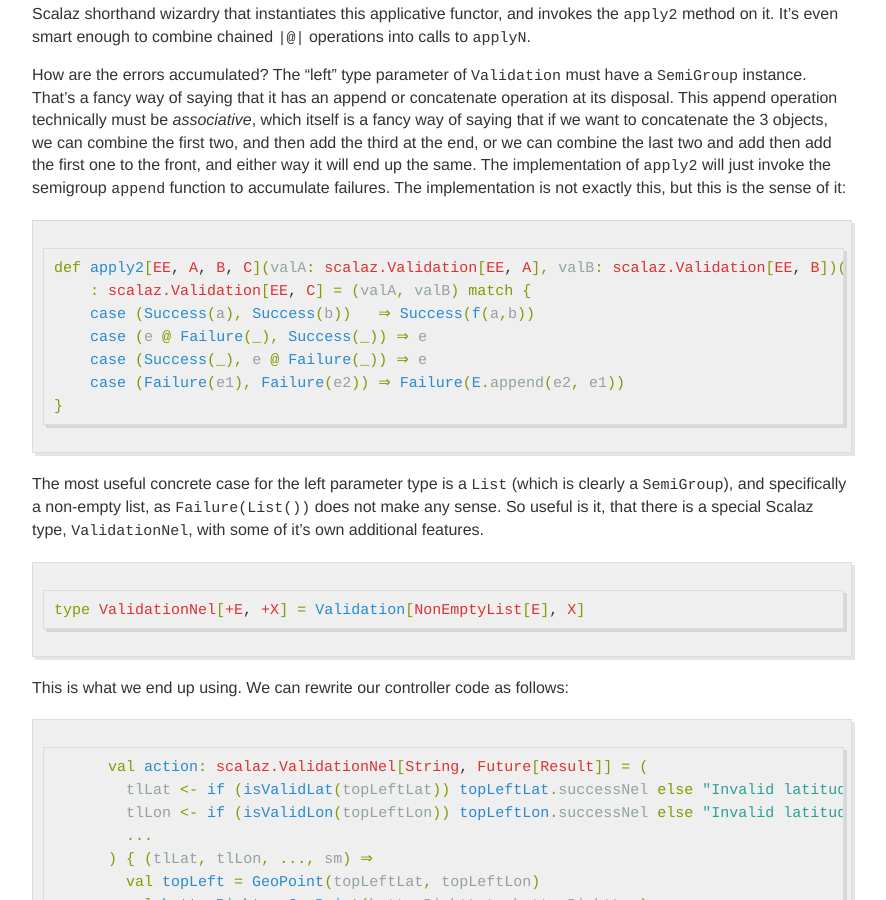
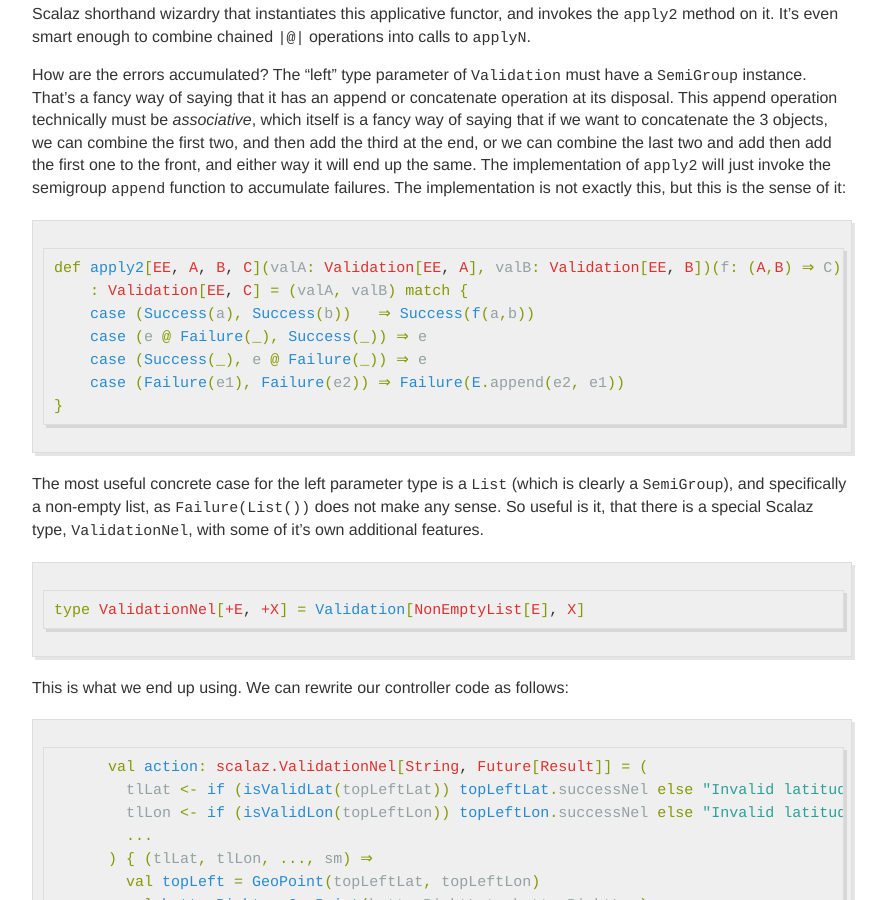
Before and after one commit to szoio/szoio.github.io, a Jekyll site: the page built from _posts/2016-04-29-bulletproof-functional-validation-using-scalaz.md, in a window 1280 px wide and 900 px high, scrolled down 7046 px. Shown: the whole window, without its empty margins (198-1084 px from the left). Built offline with Jekyll 4.4.1, drawn with Linux system fonts in a browser that asks for light colours; comment, search, counter and statistics services are not loaded.

Commit message:
added apply2 implementation.

````diff
--- a/_posts/2016-04-29-bulletproof-functional-validation-using-scalaz.md
+++ b/_posts/2016-04-29-bulletproof-functional-validation-using-scalaz.md
@@ -254,8 +254,8 @@ Given the availability of an applicative functor on the `Validation` object, the
 How are the errors accumulated? The "left" type parameter of `Validation` must have a `SemiGroup` instance. That's a fancy way of saying that it has an append or concatenate operation at its disposal. This append operation technically must be *associative*, which itself is a fancy way of saying that if we want to concatenate the 3 objects, we can combine the first two, and then add the third at the end, or we can combine the last two and add then add the first one to the front, and either way it will end up the same. The implementation of `apply2` will just invoke the semigroup `append` function to accumulate failures. The implementation is not exactly this, but this is the sense of it:
 
 ```scala
-def apply2[EE, A, B, C](valA: scalaz.Validation[EE, A], valB: scalaz.Validation[EE, B])(f: (A,B) ⇒ C)(implicit E: Semigroup[EE])
-    : scalaz.Validation[EE, C] = (valA, valB) match {
+def apply2[EE, A, B, C](valA: Validation[EE, A], valB: Validation[EE, B])(f: (A,B) ⇒ C)(implicit E: Semigroup[EE])
+    : Validation[EE, C] = (valA, valB) match {
     case (Success(a), Success(b))   ⇒ Success(f(a,b))
     case (e @ Failure(_), Success(_)) ⇒ e
     case (Success(_), e @ Failure(_)) ⇒ e
````
